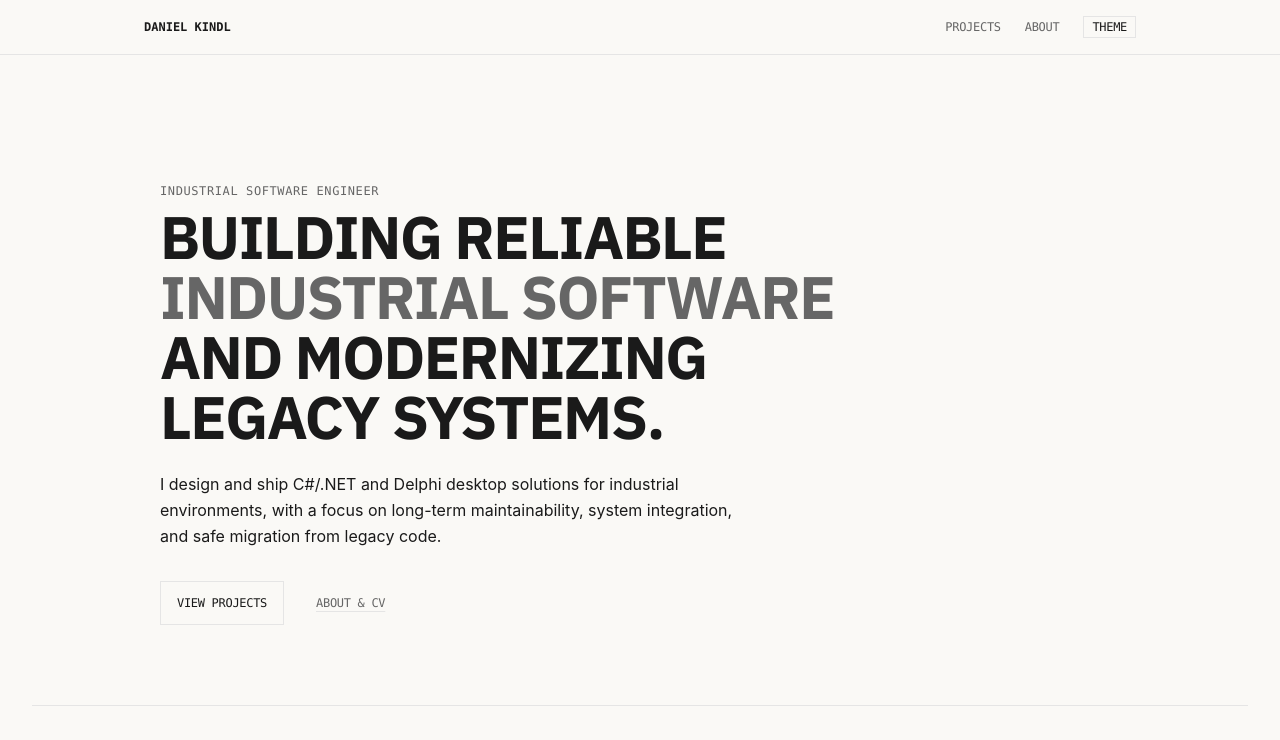
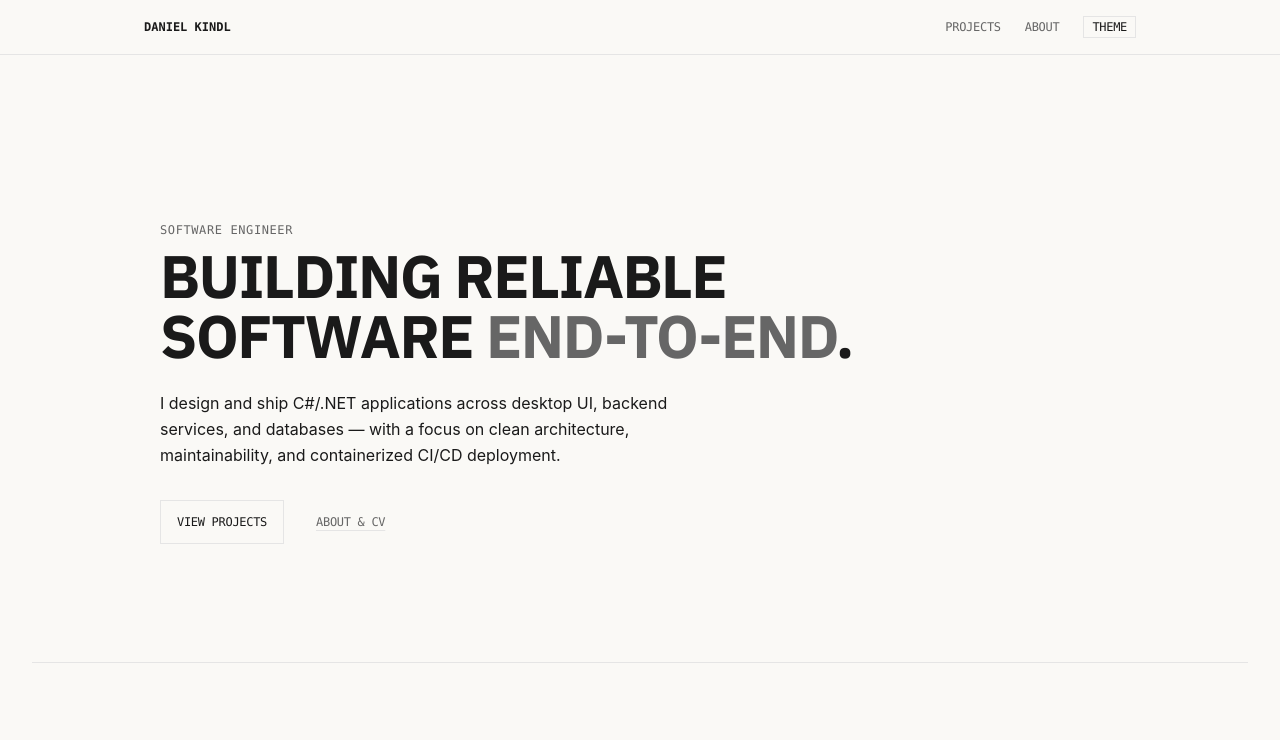
Before and after one commit to daniel-kindl/daniel-kindl.github.io, an Astro site: page / in a window 1280 px wide. Shown: the top 740 px of the page. Built offline with nearby package versions, Linux system fonts and the light colour scheme; Astro itself is replaced by a stand-in of ours.

Commit message:
refactor: reposition site copy from industrial specialist to general SWE

```diff
--- a/src/data/cv.ts
+++ b/src/data/cv.ts
@@ -2,11 +2,12 @@ export const technicalProfile = {
   name: 'Daniel Kindl',
   role: 'Software Engineer',
   summary:
-    'Software Engineer with 3+ years of experience in industrial automation, specializing in legacy-to-.NET modernization, desktop application architecture, and robust system integration.',
+    'Software Engineer with 3+ years of experience building C#/.NET applications across the full lifecycle — desktop UI (Avalonia UI), backend services, databases (SQL Server, PostgreSQL), and containerized CI/CD deployment.',
   skills: {
-    languages: ['C#', '.NET', 'Delphi'],
-    frontend: ['Avalonia UI', 'MVVM', 'ReactiveUI'],
+    languages: ['C#', '.NET', 'JavaScript', 'Delphi'],
+    frontend: ['Avalonia UI', 'MVVM', 'HTML/CSS/JS', 'Svelte', 'Astro'],
     backend: ['REST API', 'SignalR'],
+    databases: ['SQL Server', 'PostgreSQL', 'SQLite'],
     devops: ['Git', 'OneDev', 'CI/CD Pipeline'],
   },
   experience: [
--- a/src/pages/about.astro
+++ b/src/pages/about.astro
@@ -39,6 +39,10 @@ const { name, role, summary, skills, experience } = technicalProfile;
           <p class="text-sm">{skills.backend.join(' · ')}</p>
         </div>
         <div>
+          <h3 class="mb-3 font-mono text-xs text-(--text-muted) uppercase">Databases</h3>
+          <p class="text-sm">{skills.databases.join(' · ')}</p>
+        </div>
+        <div>
           <h3 class="mb-3 font-mono text-xs text-(--text-muted) uppercase">DevOps</h3>
           <p class="text-sm">{skills.devops.join(' · ')}</p>
         </div>
--- a/src/pages/index.astro
+++ b/src/pages/index.astro
@@ -17,14 +17,13 @@ const features = projects.sort((a, b) => b.data.weight - a.data.weight).slice(0,
   >
     <HeroGrid client:load />
     <Container class="py-20">
-      <Typography variant="eyebrow">Industrial Software Engineer</Typography>
+      <Typography variant="eyebrow">Software Engineer</Typography>
       <Typography variant="h1" class="mb-6 max-w-3xl text-4xl leading-none font-black md:text-6xl">
-        Building reliable <span class="text-(--text-muted)">industrial software</span> and modernizing
-        legacy systems.
+        Building reliable software <span class="text-(--text-muted)">end-to-end</span>.
       </Typography>
       <Typography variant="body" class="mb-8 max-w-xl text-(--text-muted)">
-        I design and ship C#/.NET and Delphi desktop solutions for industrial environments, with a
-        focus on long-term maintainability, system integration, and safe migration from legacy code.
+        I design and ship C#/.NET applications across desktop UI, backend services, and databases —
+        with a focus on clean architecture, maintainability, and containerized CI/CD deployment.
       </Typography>
       <div class="flex gap-4">
         <Button href="/projects" variant="primary">View Projects</Button>
```
